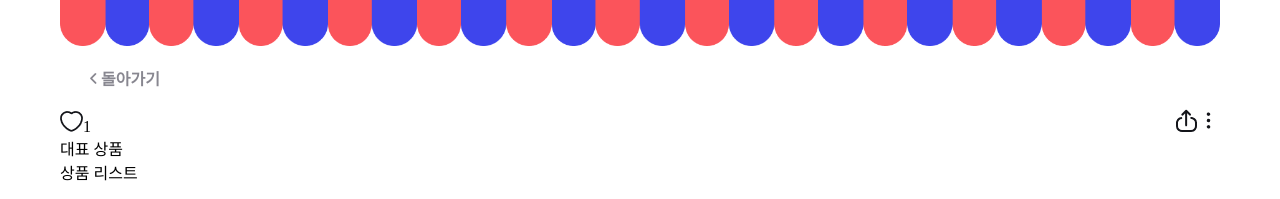
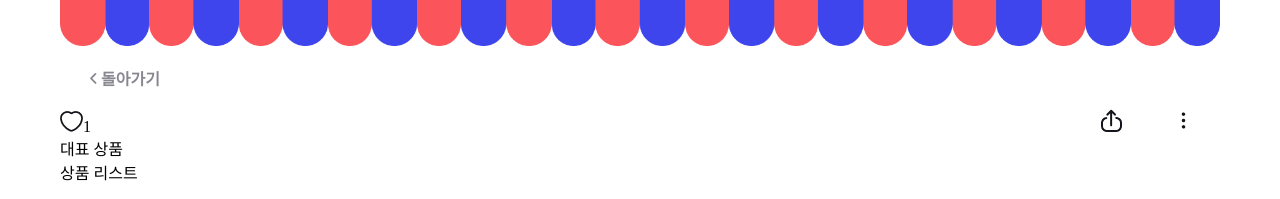
Before and after one commit to React-Linkshop-6team/react-linkshop, a React (Vite) app: page /profile in a window 1280 px wide. Shown: the top 199 px of the page. Built offline with nearby package versions, Linux system fonts and the light colour scheme.

Commit message:
feat:공유하기버튼,더보기버튼기능추가

```diff
--- /dev/null
+++ b/src/assets/scss/EditDeleteModal.scss
@@ -0,0 +1,28 @@
+.edit-delete-modal {
+  margin: 0 auto;
+  font-size: 18px;
+  font-weight: 500;
+  line-height: 22px;
+  width: 160px;
+  display: flex;
+  flex-direction: column;
+}
+
+.edit-modal {
+  border-bottom: 1px solid rgba(221, 221, 221, 1);
+  padding: 9px 23px;
+  background-color: white;
+  border: 1px solid rgba(221, 221, 221, 1);
+  border-top-left-radius: 6px;
+  border-top-right-radius: 6px;
+  cursor: pointer;
+}
+
+.delete-modal {
+  padding: 9px 23px;
+  background-color: white;
+  border: 1px solid rgba(221, 221, 221, 1);
+  border-bottom-left-radius: 6px;
+  border-bottom-right-radius: 6px;
+  cursor: pointer;
+}
--- a/src/assets/scss/ProFileDetail.scss
+++ b/src/assets/scss/ProFileDetail.scss
@@ -27,3 +27,19 @@
   flex-direction: row;
   justify-content: space-between;
 }
+
+.url-copy-button {
+  background-color: white;
+  border: none;
+  cursor: pointer;
+  margin: 0px 15px;
+  padding: 0px 10px;
+}
+
+.edit-delete-button {
+  background-color: white;
+  border: none;
+  cursor: pointer;
+  margin: 0px 15px;
+  padding: 0px 10px;
+}
--- a/src/assets/scss/Styles.scss
+++ b/src/assets/scss/Styles.scss
@@ -14,3 +14,4 @@
 @import './ShopProfile/ShopProfile.scss';
 @import './ShopLike/ShopLike.scss';
 @import '../scss/ProFileDetail.scss';
+@import '../scss/EditDeleteModal.scss';
--- /dev/null
+++ b/src/components/EditDeleteModal.jsx
@@ -0,0 +1,45 @@
+import { useState } from 'react'
+
+const EditDeleteModal = () => {
+  const [deleteConfirm, setDeleteConfirm] = useState(false)
+  const [inputPassword, setInputPassword] = useState(false)
+
+  const handleClickEdit = () => {
+    setInputPassword(true)
+  }
+
+  const handleDelete = () => {
+    setDeleteConfirm(true)
+  }
+  const checkDelete = () => {
+    alert('삭제 되었습니다.')
+    setDeleteConfirm(false)
+  }
+
+  return (
+    <section className="edit-delete-modal">
+      <div className="edit-modal" onClick={handleClickEdit}>
+        수정하기
+      </div>
+      {inputPassword && (
+        <section>
+          <p>비밀번호를 입력해주세요!</p>
+          <input placeholder="비밀번호를 입력해주세요." />
+          <button>확인</button>
+        </section>
+      )}
+      <div className="delete-modal" onClick={handleDelete}>
+        삭제하기
+      </div>
+      {deleteConfirm && (
+        <section className="confirm-modal">
+          <p>정말 삭제하시겠습니까?</p>
+          <span onClick={checkDelete}>네</span>
+          <span onClick={() => setDeleteConfirm(false)}>아니오</span>
+        </section>
+      )}
+    </section>
+  )
+}
+
+export default EditDeleteModal
--- a/src/pages/ProfileDetail.jsx
+++ b/src/pages/ProfileDetail.jsx
@@ -1,4 +1,6 @@
-import { Link } from 'react-router-dom'
+import { Link, useLocation } from 'react-router-dom'
+import { useState, useEffect, useRef, useCallback } from 'react'
+import EditDeleteModal from '../components/EditDeleteModal'
 
 import redBlueImg from '../assets/images/detail-img.png'
 import goToBack from '../assets/images/go-to-back.png'
@@ -7,6 +9,29 @@ import urlCopyIcon from '../assets/images/url-copy-icon.png'
 import filterIcon from '../assets/images/filter-icon.png'
 
 const ProfileDetail = () => {
+  const handleCopy = async string => {
+    try {
+      await navigator.clipboard.writeText(string)
+      setTimeout(() => {
+        alert('주소가 복사되었습니다!')
+      }, 0)
+    } catch (err) {
+      console.log(err)
+    }
+  }
+  const location = useLocation()
+  const [openModal, setOpenModal] = useState(false)
+  const [renderModal, setRenderModal] = useState(0)
+  const modalRef = useRef()
+
+  const handleToggleModal = useCallback(() => {
+    setOpenModal(prev => {
+      const newState = !prev
+      if (newState) setRenderModal(prev => prev + 1)
+      return newState
+    })
+  }, [])
+
   return (
     <header>
       <img className="top-image" src={redBlueImg} alt="Top Image" />
@@ -21,8 +46,17 @@ const ProfileDetail = () => {
           <img className="heart-icon" src={emptyHeart} />1
         </div>
         <div className="copy-filter-icon">
-          <img src={urlCopyIcon} />
-          <img src={filterIcon} />
+          <button className="url-copy-button">
+            <img src={urlCopyIcon} onClick={() => handleCopy(`${URL}${location.pathname}`)} />
+          </button>
+          <button className="edit-delete-button" onClick={handleToggleModal}>
+            <img src={filterIcon} />
+          </button>
+          {openModal && (
+            <section>
+              <EditDeleteModal />
+            </section>
+          )}
         </div>
       </div>
       <section className="famous-items">대표 상품</section>
```
